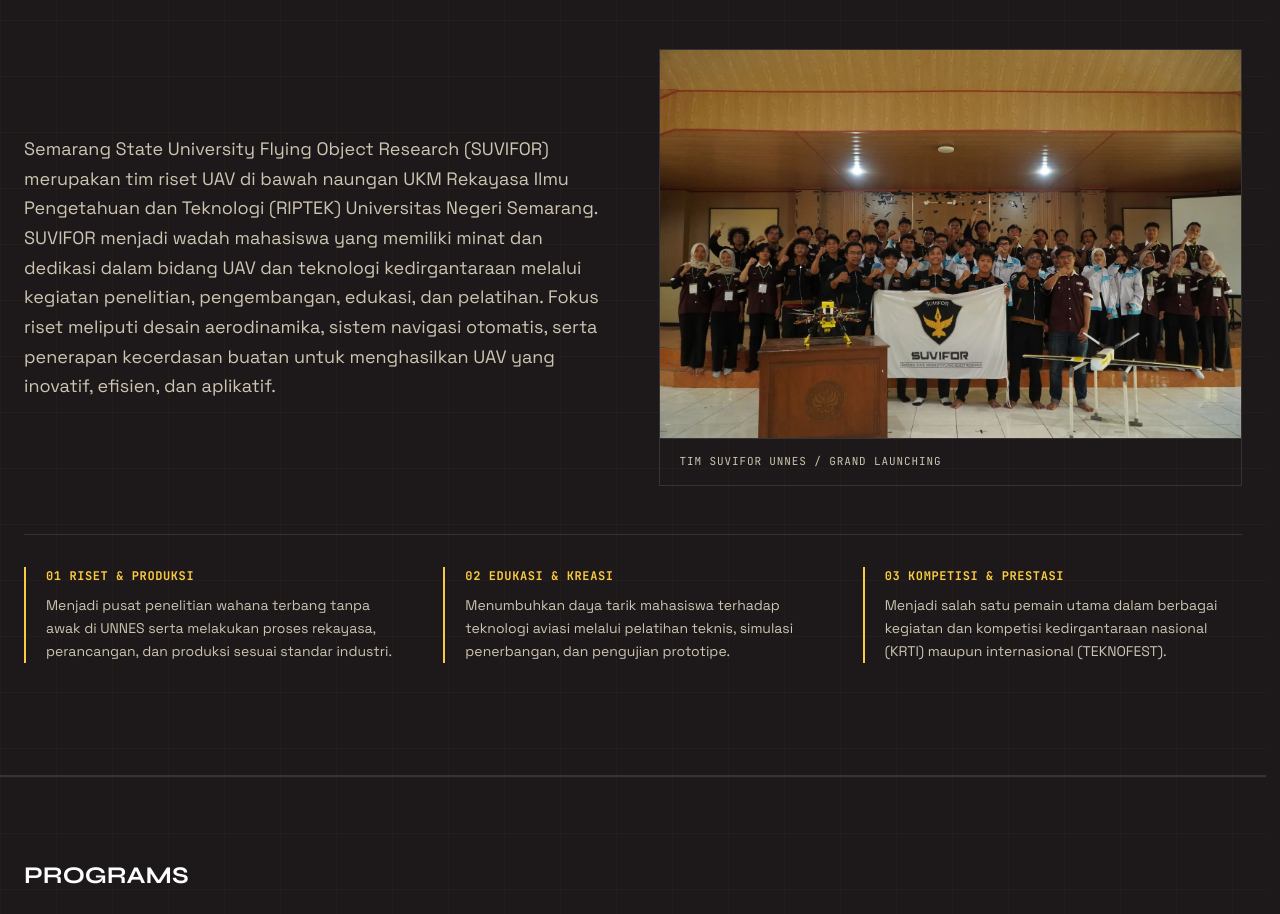
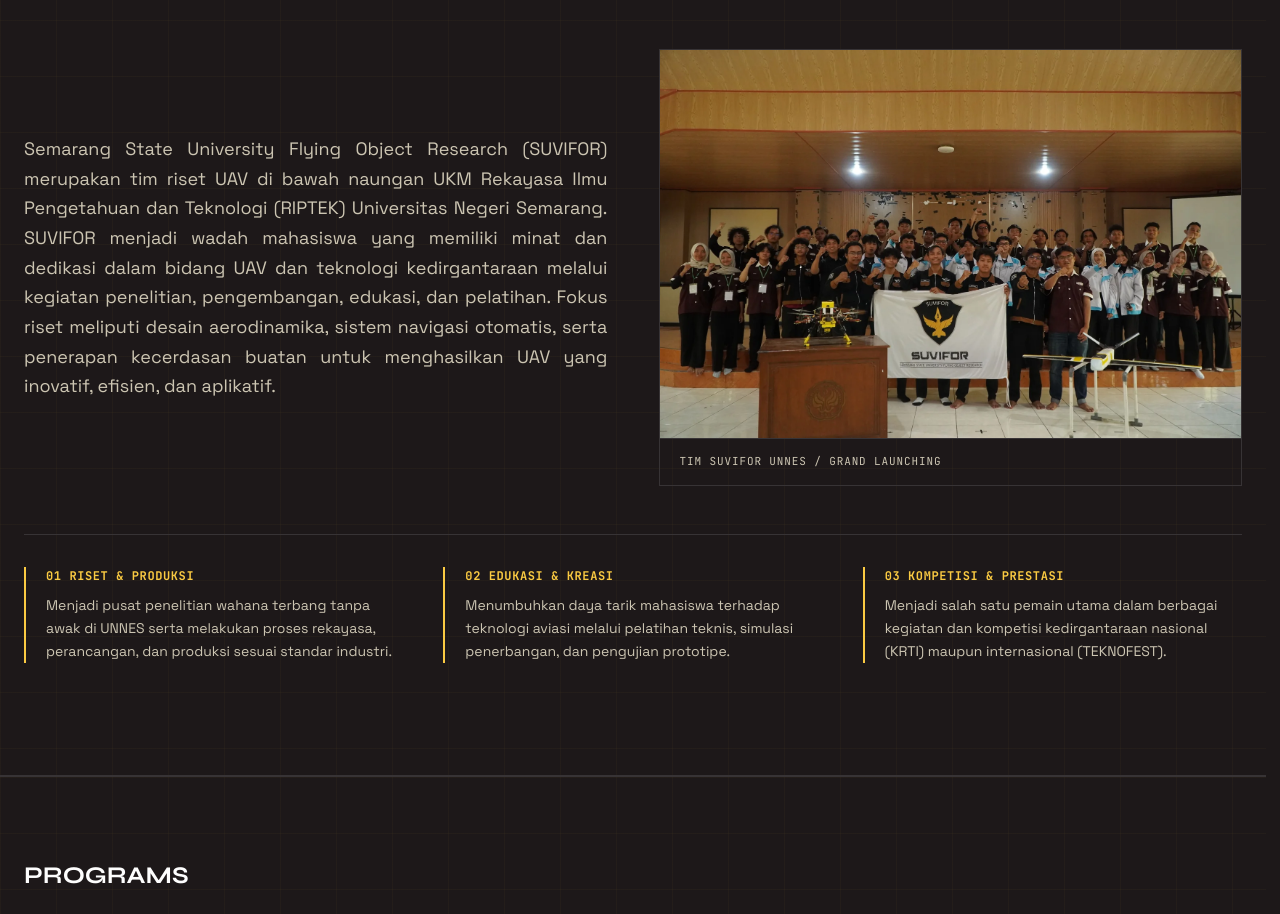
Before and after one commit to Galang-RP/suvivor-unnes-landing-page, a React (Vite) app: page / in a window 1280 px wide. Shown: the part 2040-2954 px from the top of the page. Built offline with nearby package versions, Linux system fonts and the light colour scheme.

Commit message:
Justify About profile paragraph

```diff
--- a/src/components/About.css
+++ b/src/components/About.css
@@ -3,7 +3,7 @@
 .about-label { display: inline-block; margin: 0 0 32px; padding: 5px 14px; background: var(--color-accent); color: var(--color-background); font: 800 12px/1.5 var(--font-display); letter-spacing: .1em; }
 .about-intro { max-width: 1024px; }
 .about h2 { margin: 0; color: var(--color-text); font: 800 clamp(24px, 3vw, 36px)/1.4 var(--font-display); letter-spacing: -.025em; overflow-wrap: anywhere; }
-.about-description { max-width: 896px; margin: 0; color: var(--color-muted); font-size: 18px; line-height: 1.65; }
+.about-description { max-width: 896px; margin: 0; color: var(--color-muted); font-size: 18px; line-height: 1.65; text-align: justify; text-align-last: left; }
 .about-photo { min-width: 0; margin: 0; border: 1px solid var(--color-border); }
 .about-photo img { display: block; width: 100%; height: auto; }
 .about-photo figcaption { padding: 14px 20px; border-top: 1px solid var(--color-border); color: var(--color-muted); font: 11px/1.6 var(--font-mono); letter-spacing: .08em; }
```
